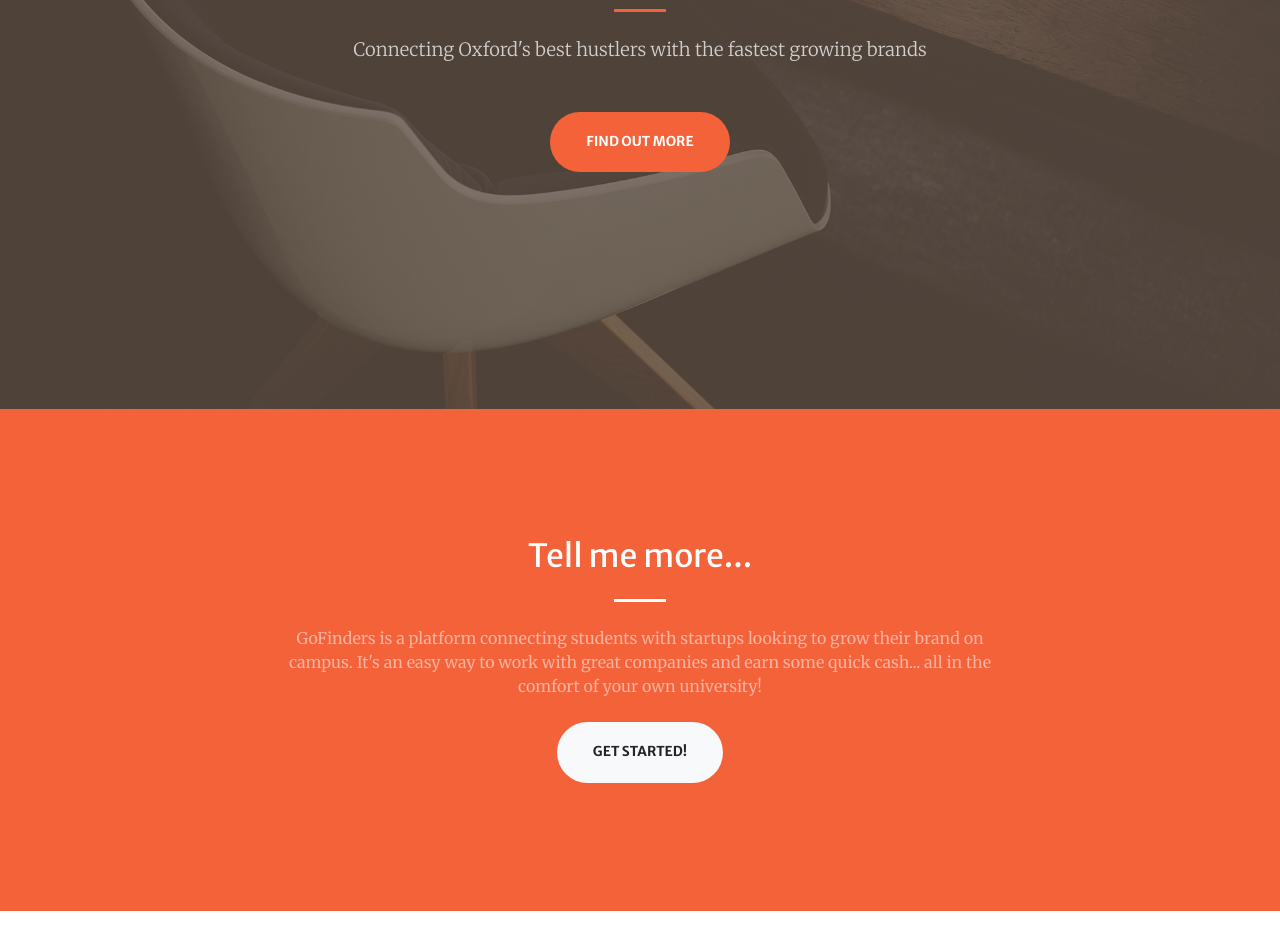
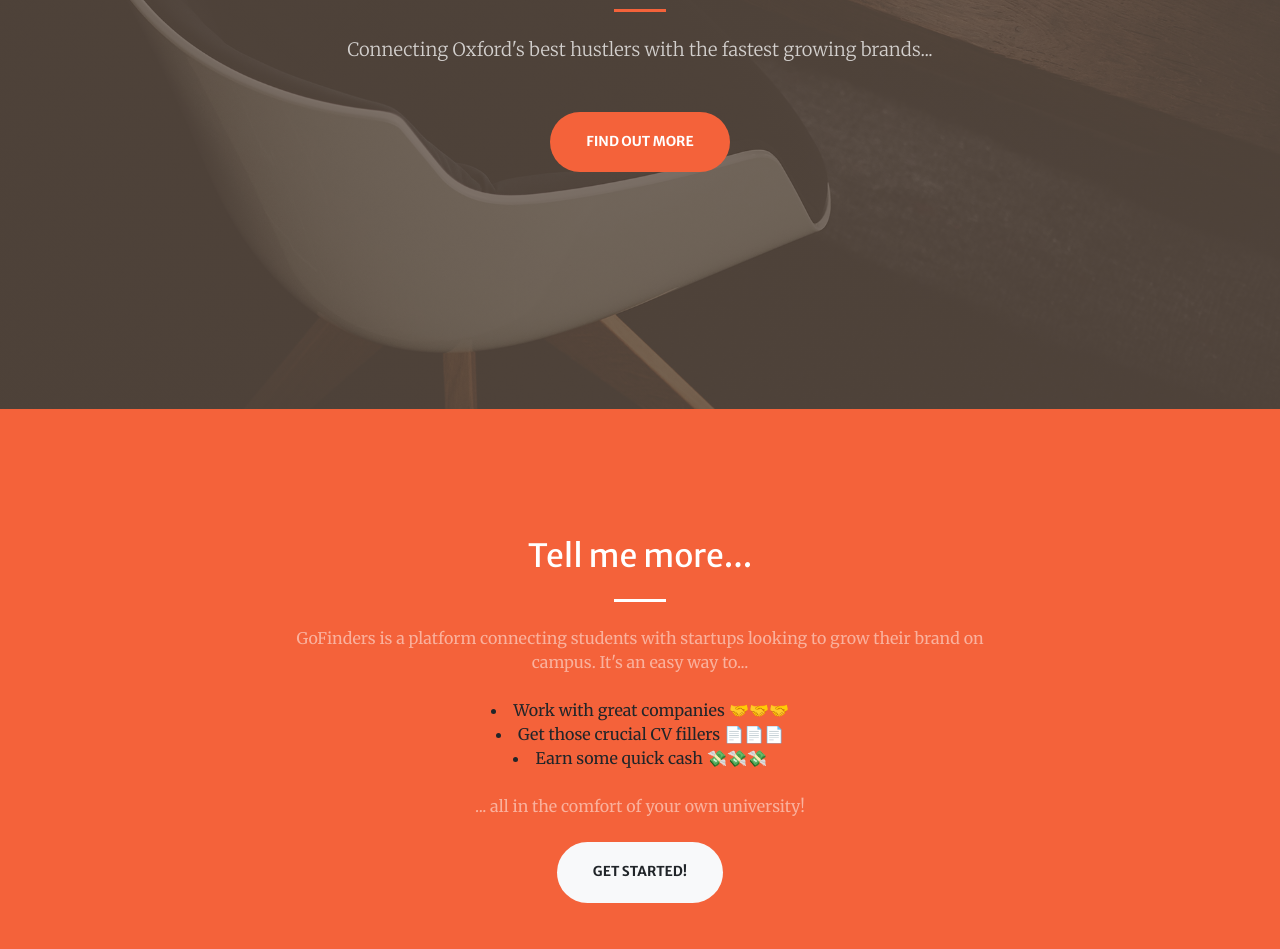
Before and after one commit to sivesh1234/ambassador_website, a website with bundled scripts: page index.html in a window 1280 px wide. Shown: the part 391-1340 px from the top of the page. Built offline with nearby package versions, Linux system fonts and the light colour scheme.

Commit message:
test
test

```diff
--- a/index.html
+++ b/index.html
@@ -64,8 +64,9 @@
           <hr class="divider my-4">
         </div>
         <div class="col-lg-8 align-self-baseline">
-          <p class="text-white-75 font-weight-light mb-5">Connecting Oxford's best hustlers with the fastest growing brands</p>
-          <a class="btn btn-primary btn-xl js-scroll-trigger" href="#about">Find Out More</a>
+          <p class="text-white-75 font-weight-light mb-5">Connecting Oxford's best hustlers with the fastest growing brands...</p>
+          <a class="btn btn-primary btn-xl js-scroll-trigger" href="#about">Find out more</a>
+
         </div>
       </div>
     </div>
@@ -78,7 +79,12 @@
         <div class="col-lg-8 text-center">
           <h2 class="text-white mt-0">Tell me more...</h2>
           <hr class="divider light my-4">
-          <p class="text-white-50 mb-4">GoFinders is a platform connecting students with startups looking to grow their brand on campus. It's an easy way to work with great companies and earn some quick cash... all in the comfort of your own university!</p>
+          <p class="text-white-50 mb-4">GoFinders is a platform connecting students with startups looking to grow their brand on campus. It's an easy way to...</p>
+          <li>Work with great companies 🤝🤝🤝</li>
+          <li>Get those crucial CV fillers 📄📄📄</li>
+          <li>Earn some quick cash 💸💸💸</li>
+        </br>
+          <p class="text-white-50 mb-4">... all in the comfort of your own university!</p>
           <a class="btn btn-light btn-xl js-scroll-trigger" href="#Requirements">Get Started!</a>
         </div>
       </div>
```
